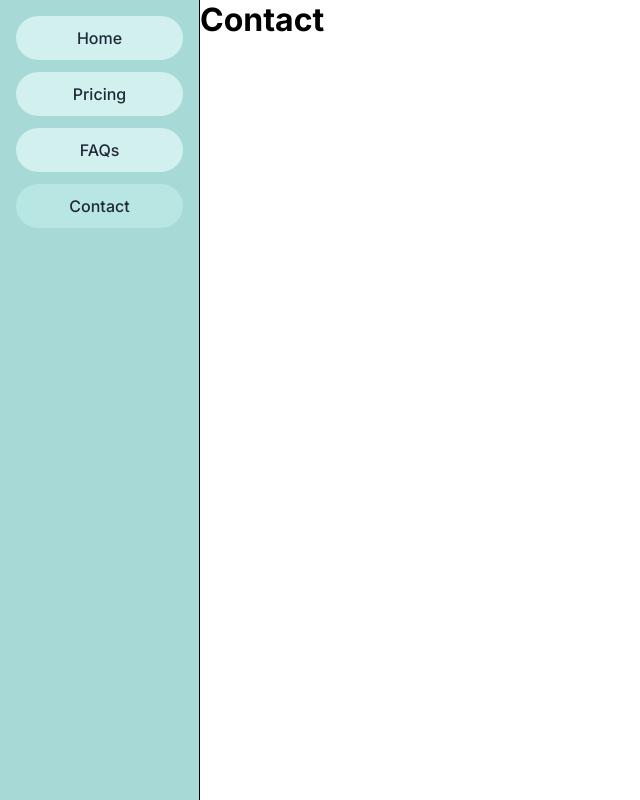
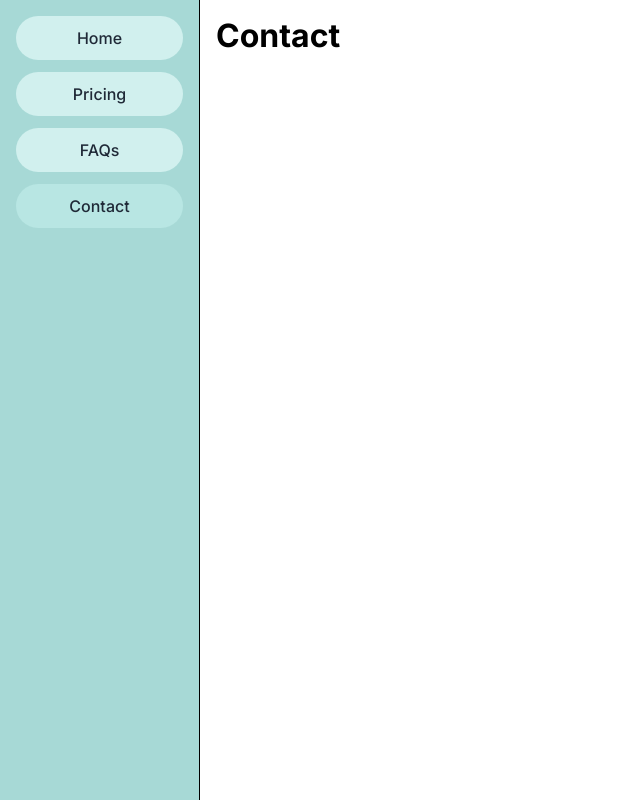
Before and after one commit to michaelwhittemore/nuxt-executive-functioneer, a Nuxt app: page /contact in a window 1280 px wide. Shown: the whole page, without its empty margins (0-640 px from the left). Built offline with nearby package versions, Linux system fonts and the light colour scheme.

Commit message:
basic css for shared page container

```diff
--- a/app/app.vue
+++ b/app/app.vue
@@ -12,7 +12,7 @@ useHead({
     { rel: 'stylesheet', href: 'https://fonts.googleapis.com/css2?family=Inter:wght@400;500;600;700&display=swap' },
   ],
 })
-// import '~/assets/css/main.css'
+import '~/assets/css/main.css'
 </script>
 
 
--- /dev/null
+++ b/app/assets/css/main.css
@@ -0,0 +1,4 @@
+.page-content-container {
+    max-width: 1200px;
+    padding: 1rem;
+  }
--- a/app/pages/FAQs.vue
+++ b/app/pages/FAQs.vue
@@ -1,5 +1,5 @@
 <template>
-  <div>
+  <div class="page-content-container">
     <h1>FAQs</h1>
   </div>
 </template>
--- a/app/pages/contact.vue
+++ b/app/pages/contact.vue
@@ -1,5 +1,5 @@
 <template>
-  <div>
+  <div class="page-content-container">
     <h1>Contact</h1>
   </div>
 </template>
--- a/app/pages/pricing.vue
+++ b/app/pages/pricing.vue
@@ -1,5 +1,5 @@
 <template>
-  <div>
+  <div class="page-content-container">
     <h1>Pricing</h1>
   </div>
 </template>
```
Also changed, not shown: 1 other file (tests, documents, lock files or other folders).
